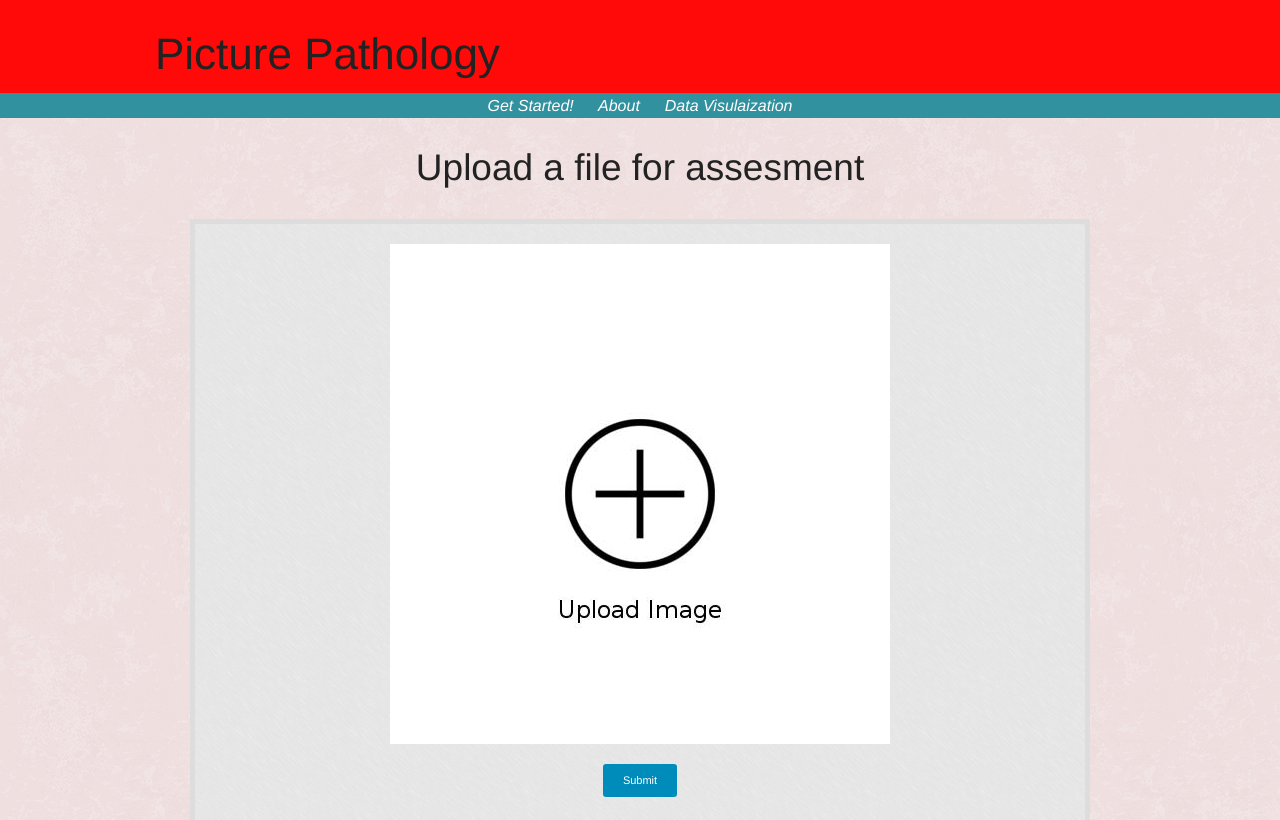
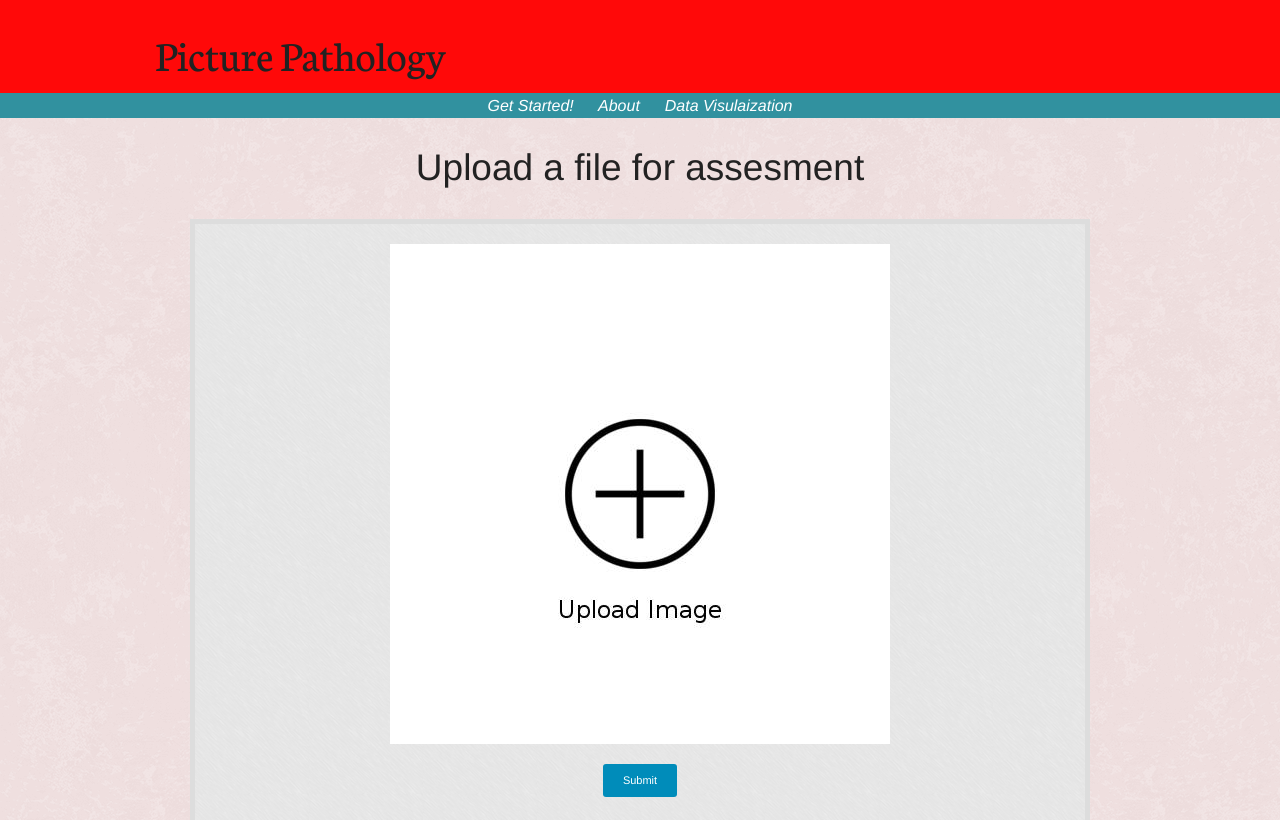
Before and after one commit to Mizerb/Picture-Pathology, a plain HTML site: page index.html in a window 1280 px wide. Shown: the top 820 px of the page. Drawn offline with Linux system fonts and the light colour scheme.

Commit message:
fixed font

```diff
--- a/index.html
+++ b/index.html
@@ -14,9 +14,7 @@
     <div id="siteTitle">
       <div class="row">
         <div class="small-centered medium-centered arge-uncentered  columns">
-            <div id="logo">
-            <h1 class="small-only-text-center">Picture Pathology</h1>
-            </div>
+            <h1 class="small-only-text-center" id="logo">Picture Pathology</h1>
         </div>
       </div>
 
```
